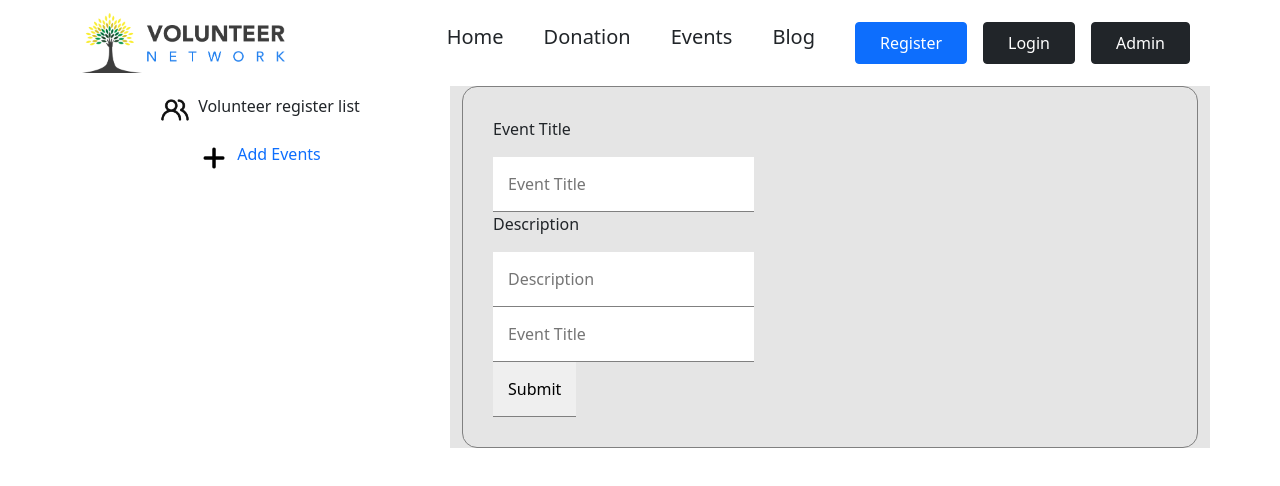
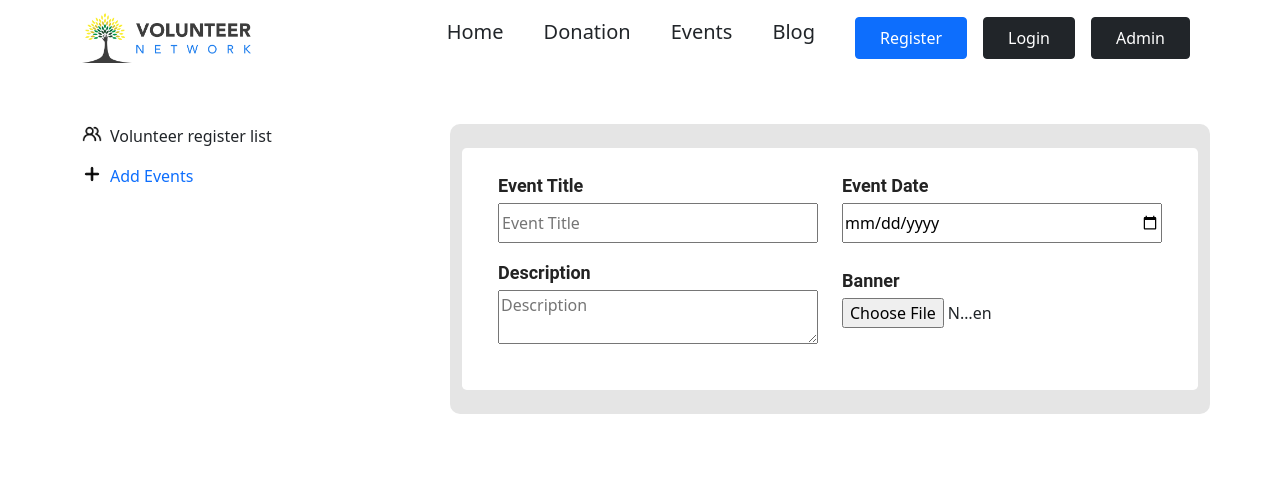
Before and after one commit to Rasel105/volunteer-network-client, a React (Create React App) app: page /events in a window 1280 px wide. Shown: the top 486 px of the page. Built offline with nearby package versions, Linux system fonts and the light colour scheme.

Commit message:
add event style done

```diff
--- a/src/Pages/Donation/Donation.js
+++ b/src/Pages/Donation/Donation.js
@@ -1,13 +1,13 @@
 import React from 'react';
 import volunteer from '../../images/extraVolunteer.png'
-import './Donation.css'
+import './Donation.module.css'
 
 const Donation = () => {
     return (
-        <div className='container donation-bg w-100 mx-auto'>
+        <div className='container donation-bg w-100 mx-auto d-flex align-items-center justify-content-center    '>
             <div class="row g-3" >
                 <div class="col-md-6" >
-                    <div class="card" style={{ width: "22rem" }} >
+                    <div class="card" style={{ width: "23rem" }} >
                         <div class="card-body position-relative d-flex">
                             <div>
                                 <img style={{ width: "150px" }} src={volunteer} alt="" />
@@ -21,7 +21,7 @@ const Donation = () => {
                     </div>
                 </div>
                 <div class="col-md-6">
-                    <div class="card " style={{ width: "22rem" }} >
+                    <div class="card " style={{ width: "23rem" }} >
                         <div class="card-body position-relative d-flex">
                             <div>
                                 <img style={{ width: "150px" }} src={volunteer} alt="" />
@@ -35,7 +35,7 @@ const Donation = () => {
                     </div>
                 </div>
                 <div class="col-md-6">
-                    <div class="card " style={{ width: "22rem" }} >
+                    <div class="card " style={{ width: "23rem" }} >
                         <div class="card-body position-relative d-flex">
                             <div>
                                 <img style={{ width: "150px" }} src={volunteer} alt="" />
@@ -49,7 +49,7 @@ const Donation = () => {
                     </div>
                 </div>
                 <div class="col-md-6">
-                    <div class="card " style={{ width: "22rem" }} >
+                    <div class="card " style={{ width: "23rem" }} >
                         <div class="card-body position-relative d-flex">
                             <div>
                                 <img style={{ width: "150px" }} src={volunteer} alt="" />
--- a/src/Pages/Events/Events.css
+++ b/src/Pages/Events/Events.css
@@ -3,6 +3,20 @@
     font-weight: 400;
     font-size: 16px;
 }
-.bg-color{
+
+.bg-color {
     background: #E5E5E5;
+    border-radius: 10px;
 }
+
+.title-style {
+    font-family: 'Roboto';
+    font-style: normal;
+    font-weight: 500;
+    font-size: 18px;
+    font-weight: bold;
+    color: #232323;
+}
+.input-style input{
+    height: 40px;
+}
--- a/src/Pages/Events/Events.js
+++ b/src/Pages/Events/Events.js
@@ -1,47 +1,72 @@
-import React from 'react';
+import React, { useState } from 'react';
 import user from '../../logos/users-alt 1.png'
 import logo from '../../logos/plus 1.png'
-import './Events.css'
+import './Events.css';
 import { useForm } from 'react-hook-form';
 
 const Events = () => {
     const { register, handleSubmit } = useForm();
     const onSubmit = data => console.log(data);
+    const [selectedImage, setSelectedImage] = useState(false);
     return (
         <div>
-            <div class="container">
-                <div class="row">
-                    <div class="col-sm-4">
-                        <div className='d-flex justify-content-center align-items-center'>
-                            <img style={{ width: "30px" }} className="me-2" src={user} alt="" />
-                            <p className='mt-2 event-text'>Volunteer register list</p>
+            <div className="container">
+                <div className="row mt-5">
+                    <div className="col-lg-4">
+                        <div className='d-flex'>
+                            <img style={{ width: "20px", height: "20px" }} className="me-2" src={user} alt="" />
+                            <p className='event-text'>Volunteer register list</p>
                         </div>
-                        <div className='d-flex justify-content-center align-items-center'>
-                            <img src={logo} style={{ width: "30px" }} className="me-2" alt="" />
-                            <p className='mt-2 text-primary'>Add Events</p>
+                        <div className='d-flex'>
+                            <img src={logo} style={{ width: "20px", height: "20px" }} className="me-2" alt="" />
+                            <p className='text-primary'>Add Events</p>
                         </div>
                     </div>
-                    <div class="col-sm-8 bg-color" >
-                        <div >
-                            <form onSubmit={handleSubmit(onSubmit)} >
-                                <div className="row">
-                                    <div className='col-md-6"'>
+                    <div className="col-lg-8 bg-color p-4" >
+                        <form onSubmit={handleSubmit(onSubmit)} >
+                            <div className="row bg-white rounded-3 p-4">
+                                <div className='col-md-6'>
+                                    <div className='input-style mb-3'>
+                                        <label className='title-style mb-1' style={{ display: "block" }}>Event Title</label>
+                                        <input style={{ width: '100%' }} placeholder='Event Title' {...register("event-title", { required: true })} />
+                                    </div>
+                                    <div className='mb-3'>
+                                        <label className='title-style mb-1' style={{ display: "block" }}>Description</label>
+                                        <textarea style={{ width: '100%' }} placeholder='Description' {...register("description")} />
+                                    </div>
+                                </div>
+                                <div className='col-md-6'>
+                                    <div className='input-style mb-4'>
+                                        <label className='title-style mb-1' style={{ display: "block" }}>Event Date</label>
+                                        <input style={{ width: '100%' }} placeholder='Event Title' type="date" {...register("date")} />
+                                    </div>
+                                    <div className='d-flex'>
                                         <div>
-                                            <p htmlFor="event">Event Title</p>
-                                            <input placeholder='Event Title' {...register("event-title", { required: true })} />
+                                            <label className='title-style mb-1' style={{ width: "50%", display: "block" }}>Banner</label>
+                                            <input
+                                                style={{ width: "50%"}}
+                                                type="file"
+                                                name="myImage"
+                                                onChange={(event) => {
+                                                    console.log(event.target.files[0]);
+                                                    setSelectedImage(event.target.files[0]);
+                                                }}
+                                            />
                                         </div>
-                                        <div>
-                                            <p htmlFor="event">Description</p>
-                                            <input placeholder='Description' {...register("description")} />
+                                        <div className=' mt-3'>
+                                            {
+                                                selectedImage && (
+                                                    <div>
+                                                        <img alt="not fount" width={"80px"} height={"80px"} src={URL.createObjectURL(selectedImage)} />
+                                                        <br />
+                                                        <button className='btn btn-danger mt-2' onClick={() => setSelectedImage(!selectedImage)}>Remove</button>
+                                                    </div>
+                                                )}
                                         </div>
                                     </div>
-                                    <div className='col-md-6'>
-                                        <input placeholder='Event Title' type="number" {...register("age")} />
-                                        <input type="submit" />
-                                    </div>
                                 </div>
-                            </form>
-                        </div>
+                            </div>
+                        </form>
                     </div>
                 </div>
             </div>
--- a/src/Pages/Header/Header.js
+++ b/src/Pages/Header/Header.js
@@ -1,8 +1,8 @@
 import React from 'react';
 import { Container, Nav, Navbar } from 'react-bootstrap';
 import { Link } from 'react-router-dom';
-import './Header.css'
-import logo from '../../logos/logo.png'
+import './Header.css';
+import logo from '../../logos/logo.png';
 
 const Header = () => {
     return (
@@ -11,7 +11,7 @@ const Header = () => {
                 <Container>
                     <Navbar.Brand href="#home">
                         <Link to='/'>
-                            <img className='logo-img' src={logo} alt="" />
+                            <img style={{height: '50px'}} className='logo-img' src={logo} alt="" />
                         </Link>
                     </Navbar.Brand>
                     <Navbar.Toggle className='bg-dark' aria-controls="responsive-navbar-nav" />
--- a/src/Pages/Home/Home.js
+++ b/src/Pages/Home/Home.js
@@ -8,7 +8,7 @@ const Home = () => {
         <div>
             <SearchBar />
             <VolunteerCards/>
-            {/* <UploadAndDisplayImage></UploadAndDisplayImage> */}
+            <UploadAndDisplayImage></UploadAndDisplayImage>
         </div>
     );
 };
--- a/src/Pages/SearchBar/SearchBar.css
+++ b/src/Pages/SearchBar/SearchBar.css
@@ -1,9 +1,9 @@
-.width-class {
+#search-style {
     width: 470px;
     height: 50px;
 }
 
-.heading-style {
+#heading-style {
     font-style: normal;
     font-weight: 700;
     font-size: 36px;
--- a/src/Pages/SearchBar/SearchBar.js
+++ b/src/Pages/SearchBar/SearchBar.js
@@ -6,10 +6,10 @@ const SearchBar = () => {
     }
     return (
         <div>
-            <p className='heading-style text-center'>I grow by helping people in need.</p>
-            <form  onSubmit={handleSearch} className="d-flex w-50 mx-auto">
+            <p className='text-center' id='heading-style'>I grow by helping people in need.</p>
+            <form id='search-style' onSubmit={handleSearch} className="d-flex w-50 mx-auto">
                 <input className="form-control" type="search" placeholder="Search" aria-label="Search" />
-                    <button className="btn btn-outline-success" type="submit">Search</button>
+                <button className="btn btn-outline-success" type="submit">Search</button>
             </form>
         </div>
     );
--- a/src/Pages/VolunteerCard/VolunteerCard.js
+++ b/src/Pages/VolunteerCard/VolunteerCard.js
@@ -2,6 +2,7 @@ import React from 'react';
 
 const VolunteerCard = ({ volunteer }) => {
         const { name, img } = volunteer;
+
     return (
         <div className='g-5 col-sm-12 col-md-3 col-lg-3'>
             <div className="card" style={{ width: "16rem" }}>
--- a/src/Shared/Register/Register.module.css
+++ b/src/Shared/Register/Register.css
@@ -1,10 +1,10 @@
-form{
+#register-style{
     border: 1px solid gray;
     padding: 30px;
     border-radius: 15px;
 }
 
-form input{
+#register-style input{
     border: none;
     border-bottom: 1px solid gray;
     padding: 15px;
--- a/src/Shared/Register/Register.js
+++ b/src/Shared/Register/Register.js
@@ -1,13 +1,13 @@
 import React from 'react';
 import { useForm } from "react-hook-form";
-import './Register.module.css'
+import './Register.css'
 
 const Register = () => {
     const { register, handleSubmit } = useForm();
     const onSubmit = data => console.log(data);
 
     return (
-        <form onSubmit={handleSubmit(onSubmit)} className="d-flex flex-column w-50 mx-auto">
+        <form id='register-style' onSubmit={handleSubmit(onSubmit)} className="d-flex flex-column w-50 mx-auto mt-3">
             <h1 className='mb-4'>Register as a Volunteer</h1>
             <input placeholder='Full Name' {...register("FullName", { required: true })} />
             <input placeholder='Username or Email' {...register("Username", { required: true })} />
```
Also changed, not shown: src/Pages/Donation/Donation.module.css (renamed from src/Pages/Donation/Donation.css).
